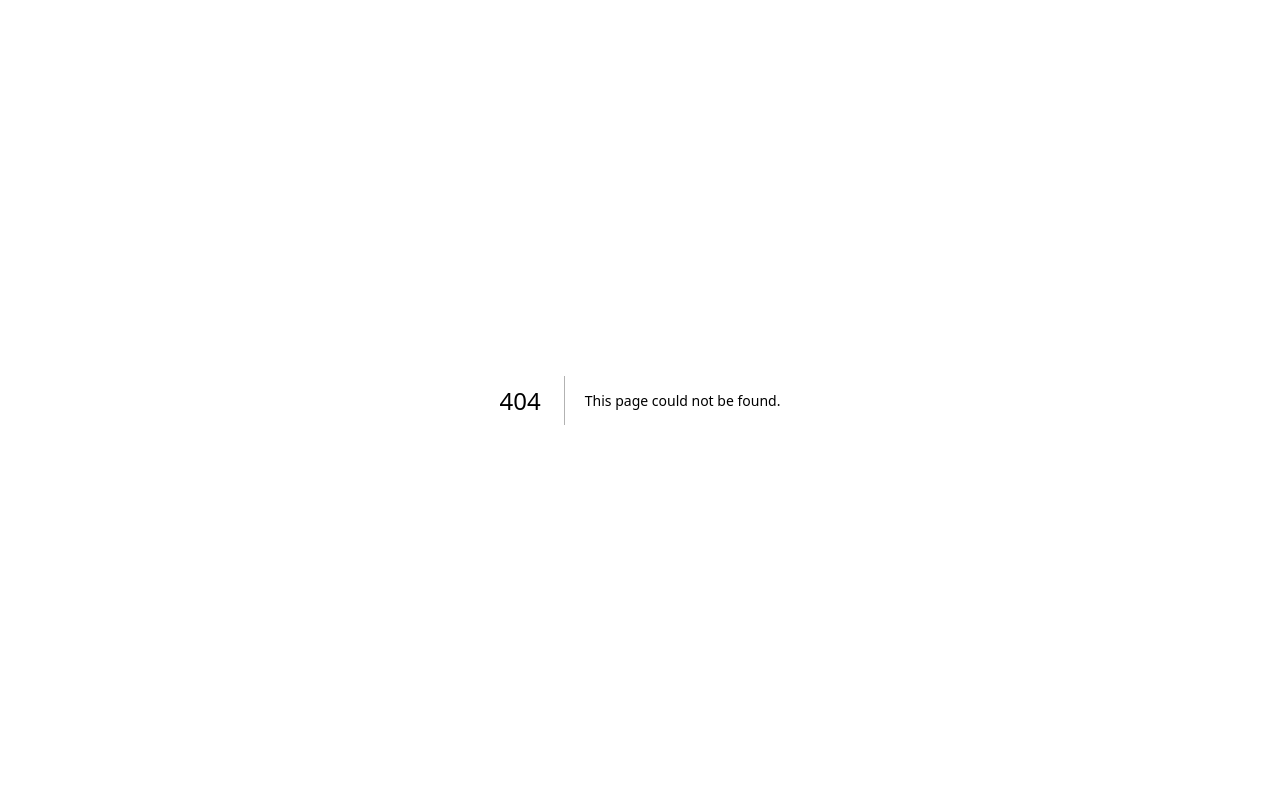
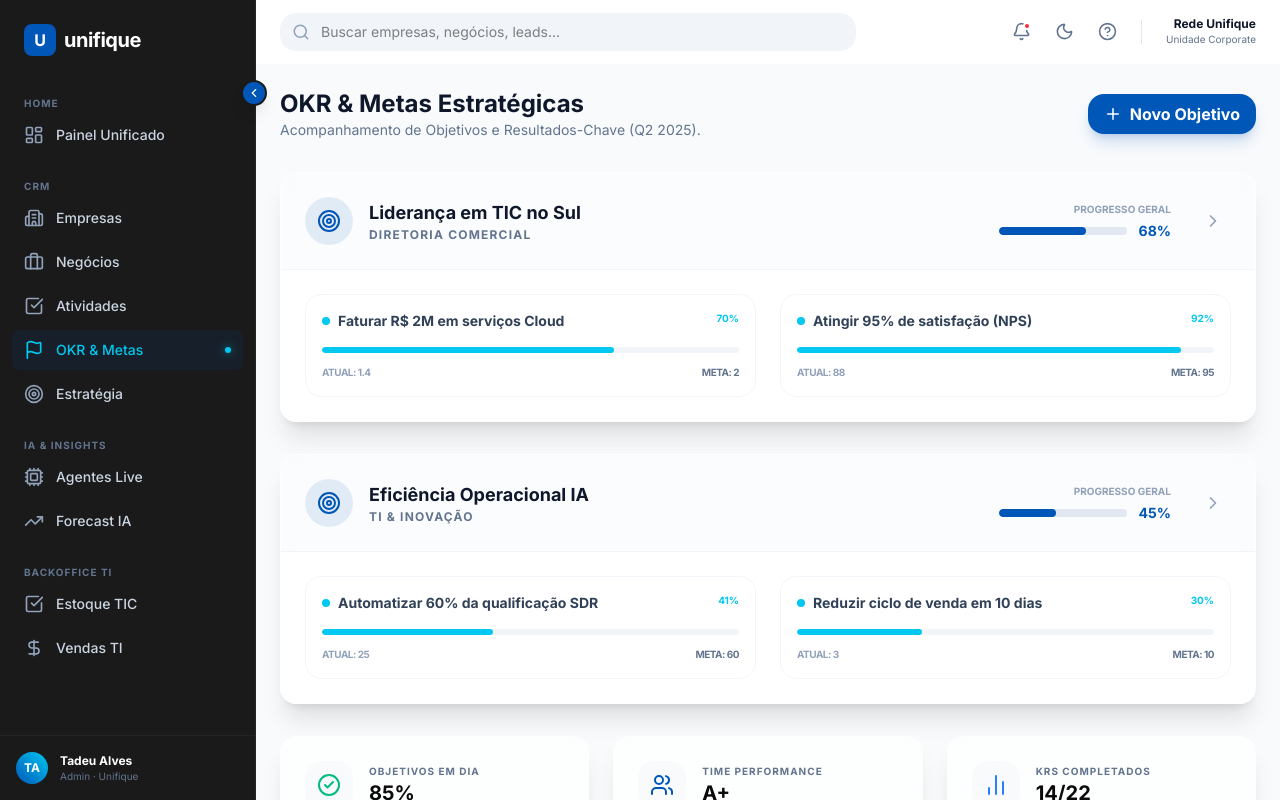
Before and after one commit to TCAdigital/unifique, a Next.js app: page /okr in a window 1280 px wide. Before the commit this address had no page. Built offline with nearby package versions, Linux system fonts and the light colour scheme.

Commit message:
feat: okr module

```diff
--- /dev/null
+++ b/src/app/okr/page.tsx
@@ -0,0 +1,150 @@
+"use client";
+
+import React from 'react';
+import { Shell } from '@/components/layout/Shell';
+import {
+  Target,
+  TrendingUp,
+  Flag,
+  CheckCircle2,
+  BarChart2,
+  Users,
+  ChevronRight,
+  Plus
+} from 'lucide-react';
+import { cn } from '@/lib/utils';
+import { motion } from 'framer-motion';
+
+const OKRS = [
+  {
+    id: 1,
+    objetivo: "Liderança em TIC no Sul",
+    progresso: 68,
+    dono: "Diretoria Comercial",
+    kr: [
+      { titulo: "Faturar R$ 2M em serviços Cloud", atual: 1.4, meta: 2.0, pct: 70 },
+      { titulo: "Atingir 95% de satisfação (NPS)", atual: 88, meta: 95, pct: 92 },
+    ]
+  },
+  {
+    id: 2,
+    objetivo: "Eficiência Operacional IA",
+    progresso: 45,
+    dono: "TI & Inovação",
+    kr: [
+      { titulo: "Automatizar 60% da qualificação SDR", atual: 25, meta: 60, pct: 41 },
+      { titulo: "Reduzir ciclo de venda em 10 dias", atual: 3, meta: 10, pct: 30 },
+    ]
+  }
+];
+
+export default function OkrPage() {
+  return (
+    <Shell>
+      <div className="space-y-8">
+        {/* Header */}
+        <div className="flex flex-col md:flex-row md:items-center justify-between gap-4">
+          <div>
+            <h1 className="text-2xl font-bold font-outfit text-slate-900 dark:text-white">OKR & Metas Estratégicas</h1>
+            <p className="text-sm text-slate-500">Acompanhamento de Objetivos e Resultados-Chave (Q2 2025).</p>
+          </div>
+          <button className="flex items-center gap-2 px-4 py-2 bg-unifique-primary text-white rounded-xl font-bold shadow-lg shadow-unifique-primary/20 hover:scale-[1.02] transition-all">
+            <Plus size={18} />
+            Novo Objetivo
+          </button>
+        </div>
+
+        {/* OKR Cards */}
+        <div className="grid grid-cols-1 gap-8">
+          {OKRS.map((okr, idx) => (
+            <motion.div
+              key={okr.id}
+              initial={{ opacity: 0, x: -20 }}
+              animate={{ opacity: 1, x: 0 }}
+              transition={{ delay: idx * 0.1 }}
+              className="glass-card overflow-hidden"
+            >
+              <div className="p-6 border-b border-slate-100 dark:border-white/5 bg-slate-50/50 dark:bg-white/5 flex flex-col md:flex-row md:items-center justify-between gap-4">
+                <div className="flex items-center gap-4">
+                  <div className="w-12 h-12 rounded-2xl bg-unifique-primary/10 flex items-center justify-center text-unifique-primary">
+                    <Target size={24} />
+                  </div>
+                  <div>
+                    <h2 className="text-lg font-bold text-slate-900 dark:text-white">{okr.objetivo}</h2>
+                    <p className="text-xs text-slate-500 font-bold uppercase tracking-widest">{okr.dono}</p>
+                  </div>
+                </div>
+                <div className="flex items-center gap-6">
+                  <div className="text-right">
+                    <p className="text-[10px] text-slate-400 font-bold uppercase mb-1">Progresso Geral</p>
+                    <div className="flex items-center gap-3">
+                      <div className="w-32 h-2 bg-slate-200 dark:bg-white/10 rounded-full overflow-hidden">
+                        <motion.div
+                          className="h-full bg-unifique-primary rounded-full"
+                          initial={{ width: 0 }}
+                          animate={{ width: `${okr.progresso}%` }}
+                          transition={{ duration: 1.5 }}
+                        />
+                      </div>
+                      <span className="text-sm font-bold text-unifique-primary">{okr.progresso}%</span>
+                    </div>
+                  </div>
+                  <button className="p-2 text-slate-400 hover:text-unifique-primary transition-colors">
+                    <ChevronRight size={20} />
+                  </button>
+                </div>
+              </div>
+
+              <div className="p-6 grid grid-cols-1 md:grid-cols-2 gap-6 bg-white dark:bg-transparent">
+                {okr.kr.map((kr, kidx) => (
+                  <div key={kidx} className="p-4 rounded-xl border border-slate-100 dark:border-white/5 hover:bg-slate-50 dark:hover:bg-white/5 transition-all">
+                    <div className="flex items-start justify-between mb-4">
+                      <div className="flex items-center gap-2">
+                        <div className="w-2 h-2 rounded-full bg-unifique-cyan" />
+                        <h3 className="text-sm font-bold text-slate-700 dark:text-slate-200">{kr.titulo}</h3>
+                      </div>
+                      <span className="text-[10px] font-bold text-unifique-cyan">{kr.pct}%</span>
+                    </div>
+
+                    <div className="h-1.5 w-full bg-slate-100 dark:bg-white/5 rounded-full overflow-hidden mb-3">
+                      <motion.div
+                        className="h-full bg-unifique-cyan rounded-full"
+                        initial={{ width: 0 }}
+                        animate={{ width: `${kr.pct}%` }}
+                        transition={{ duration: 1, delay: 0.5 }}
+                      />
+                    </div>
+
+                    <div className="flex justify-between items-center text-[10px] font-bold text-slate-400 uppercase tracking-tighter">
+                      <span>Atual: {kr.atual}</span>
+                      <span className="text-slate-500">Meta: {kr.meta}</span>
+                    </div>
+                  </div>
+                ))}
+              </div>
+            </motion.div>
+          ))}
+        </div>
+
+        {/* Meta Stats Bar */}
+        <div className="grid grid-cols-1 md:grid-cols-3 gap-6">
+          {[
+            { label: 'Objetivos em Dia', value: '85%', icon: CheckCircle2, color: 'text-emerald-500' },
+            { label: 'Time Performance', value: 'A+', icon: Users, color: 'text-unifique-primary' },
+            { label: 'KRs Completados', value: '14/22', icon: BarChart2, color: 'text-blue-500' },
+          ].map((stat, i) => (
+            <div key={i} className="glass-card p-6 flex items-center gap-4">
+              <div className={cn("w-12 h-12 rounded-xl flex items-center justify-center bg-slate-50 dark:bg-white/5", stat.color)}>
+                <stat.icon size={24} />
+              </div>
+              <div>
+                <p className="text-[10px] text-slate-500 font-bold uppercase tracking-widest">{stat.label}</p>
+                <p className="text-xl font-bold">{stat.value}</p>
+              </div>
+            </div>
+          ))}
+        </div>
+      </div>
+    </Shell>
+  );
+}
--- a/src/components/layout/Sidebar.tsx
+++ b/src/components/layout/Sidebar.tsx
@@ -14,7 +14,8 @@ import {
   ChevronRight,
   TrendingUp,
   Target,
-  DollarSign
+  DollarSign,
+  Flag
 } from 'lucide-react';
 import Link from 'next/link';
 import { usePathname } from 'next/navigation';
@@ -28,6 +29,7 @@ const MENU_ITEMS = [
     { id: 'empresas', label: 'Empresas', icon: Building2, href: '/empresas' },
     { id: 'negocios', label: 'Negócios', icon: Briefcase, href: '/negocios' },
     { id: 'atividades', label: 'Atividades', icon: CheckSquare, href: '/atividades' },
+    { id: 'okr', label: 'OKR & Metas', icon: Flag, href: '/okr' },
     { id: 'ticket', label: 'Estratégia', icon: Target, href: '/ticket' },
   ]},
   { group: 'IA & INSIGHTS', items: [
```
